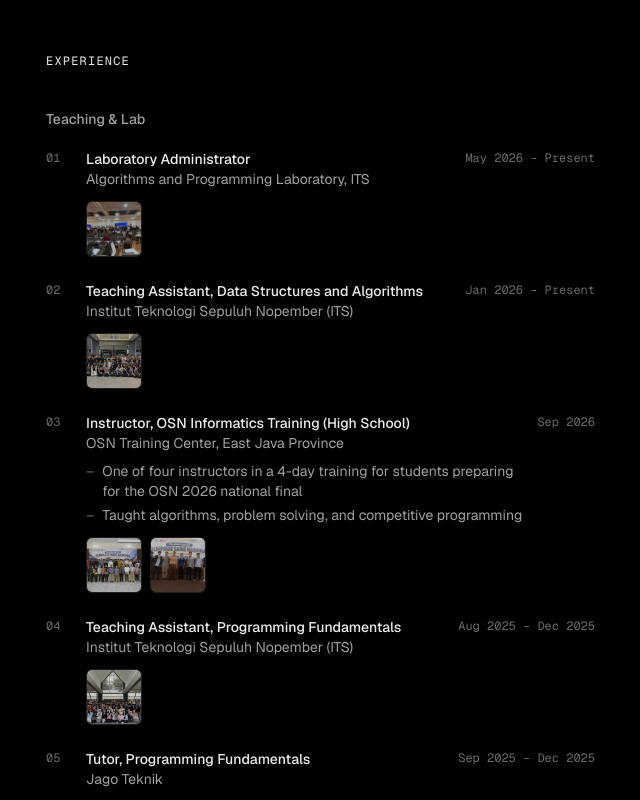
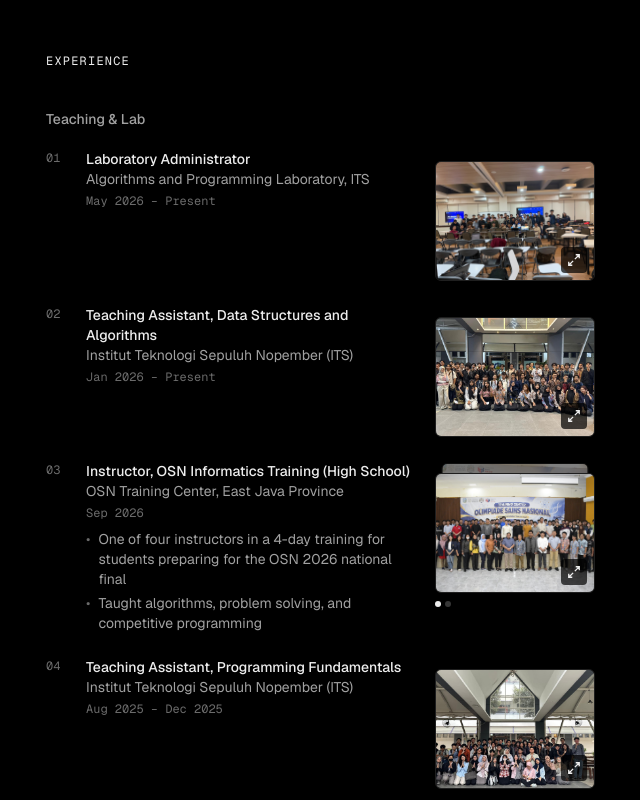
Before and after one commit to FrenaldyH/portoburu, a React (Vite) app: page / in a window 1280 px wide. Shown: the part 1900-2700 px from the top of the page, without its empty margins (557-1197 px from the left). Built offline with nearby package versions, Linux system fonts and the light colour scheme.

Commit message:
feat(ui): show photos as stacked decks with click-to-cycle and full-size view

```diff
--- a/src/components/Gallery.tsx
+++ b/src/components/Gallery.tsx
@@ -71,53 +71,89 @@ export function Lightbox({ photos, index, onChange }: LightboxProps) {
   )
 }
 
-type GalleryProps = {
+// Resting and hover positions of the 1st and 2nd photo behind the front one:
+// each sits a little higher, narrower, and darker, so the deck reads as "more photos here".
+const layerStyles = [
+  '-translate-y-2.5 scale-x-[0.92] brightness-50 group-hover:-translate-y-4',
+  '-translate-y-5 scale-x-[0.84] brightness-[0.3] group-hover:-translate-y-7',
+]
+
+type PhotoStackProps = {
   photos: Image[]
-  max?: number // how many thumbnails to show before collapsing the rest into "+N"
+  frame: string // Tailwind classes for the front photo's size and shape, e.g. "aspect-[4/5] w-full"
 }
 
-// A row of small thumbnails plus a "+N" tile for the rest. Any tile opens the Lightbox there.
-// ponytail: thumbnails load the full photo (<=1600px, ~150 KB, lazy-loaded);
-// generate real thumbnails in `pnpm photos` if total page weight ever becomes a problem.
-export function Gallery({ photos, max = 3 }: GalleryProps) {
+// Photos shown as a small deck: the current photo in front, up to two more peeking out behind.
+// Hover spreads the deck; clicking the photo brings the next one to the front;
+// the corner button opens the full-size viewer at the photo currently shown.
+export function PhotoStack({ photos, frame }: PhotoStackProps) {
+  const [current, setCurrent] = useState(0)
   const [open, setOpen] = useState<number | null>(null)
-  const shown = photos.slice(0, max)
-  const hidden = photos.length - shown.length
+  if (photos.length === 0) return null
+
+  const count = photos.length
+  const photo = photos[current]
+  // Depths to draw behind the front photo, farthest first so nearer ones paint on top.
+  const depths = [2, 1].filter((depth) => depth < count)
+  const frontImage = (
+    <img src={photo.src} alt={photo.alt} loading="lazy" decoding="async" className="size-full object-cover" />
+  )
+  const frontStyle = 'relative block size-full overflow-hidden rounded-md border border-border bg-surface'
 
   return (
-    <>
-      <ul className="mt-3 flex gap-2">
-        {shown.map((photo, i) => (
-          <li key={photo.src}>
+    <div className="group pt-7">
+      <div className={`relative ${frame}`}>
+        {depths.map((depth) => {
+          const behind = photos[(current + depth) % count]
+          return (
+            <img
+              key={depth}
+              src={behind.src}
+              alt=""
+              aria-hidden="true"
+              loading="lazy"
+              decoding="async"
+              className={`absolute inset-0 size-full rounded-md border border-border object-cover transition-transform duration-300 motion-reduce:transition-none ${layerStyles[depth - 1]}`}
+            />
+          )
+        })}
+
+        {count > 1 ? (
           <button
             type="button"
-              onClick={() => setOpen(i)}
-              className="block size-14 overflow-hidden rounded-md border border-border"
+            onClick={() => setCurrent((current + 1) % count)}
+            aria-label={`${photo.alt}. Show next photo`}
+            className={frontStyle}
           >
-              <img
-                src={photo.src}
-                alt={photo.alt}
-                loading="lazy"
-                decoding="async"
-                className="size-full object-cover opacity-80 transition-opacity hover:opacity-100 motion-reduce:transition-none"
-              />
+            {frontImage}
           </button>
-          </li>
-        ))}
-        {hidden > 0 && (
-          <li>
+        ) : (
+          <div className={frontStyle}>{frontImage}</div>
+        )}
+
         <button
           type="button"
-              onClick={() => setOpen(max)}
-              aria-label={`Show ${hidden} more photos`}
-              className="flex size-14 items-center justify-center rounded-md border border-border font-mono text-xs text-muted hover:text-fg"
+          onClick={() => setOpen(current)}
+          aria-label="View photo full size"
+          className="absolute right-2 bottom-2 rounded bg-black/70 p-1.5 text-fg hover:bg-black"
         >
-              +{hidden}
+          {/* "Expand" icon: two arrows pointing to opposite corners. */}
+          <svg viewBox="0 0 16 16" fill="none" stroke="currentColor" strokeWidth="1.5" className="size-3.5">
+            <path d="M10 2h4v4M6 14H2v-4M14 2 9 7M2 14l5-5" />
+          </svg>
         </button>
-          </li>
+      </div>
+
+      {/* Position dots: one per photo, the current one filled. */}
+      {count > 1 && (
+        <ol aria-hidden="true" className="mt-2 flex gap-1">
+          {photos.map((item, i) => (
+            <li key={item.src} className={`size-1.5 rounded-full ${i === current ? 'bg-fg' : 'bg-subtle/50'}`} />
+          ))}
+        </ol>
       )}
-      </ul>
+
       <Lightbox photos={photos} index={open} onChange={setOpen} />
-    </>
+    </div>
   )
 }
--- a/src/components/Row.tsx
+++ b/src/components/Row.tsx
@@ -1,5 +1,5 @@
 import type { Image } from '../types'
-import { Gallery } from './Gallery'
+import { PhotoStack } from './Gallery'
 
 export type Link = { label: string; url: string }
 
@@ -7,7 +7,7 @@ export type RowProps = {
   index: number // position in the list, shown as 01, 02, ...
   title: string
   subtitle?: string
-  meta: string // right-aligned: a period or a year
+  meta: string // a period or a year
   description?: string
   highlights?: string[]
   tags?: string[]
@@ -15,11 +15,18 @@ export type RowProps = {
   photos?: Image[]
 }
 
-// One numbered line in a list, laid out like a music tracklist:
-// number | title and details | date on the right. Used by projects and every Experience section.
+// One numbered line in a list, laid out like a music tracklist.
+// Without photos: number | title and details | date on the right.
+// With photos:    number | title, date, details | photo deck on the right (under the text on phones).
 export function Row({ index, title, subtitle, meta, description, highlights, tags, links, photos }: RowProps) {
+  const hasPhotos = photos !== undefined && photos.length > 0
+
   return (
-    <li className="-mx-3 grid grid-cols-[1.75rem_1fr] gap-x-3 rounded-lg p-3 transition-colors hover:bg-surface motion-reduce:transition-none sm:grid-cols-[1.75rem_1fr_auto]">
+    <li
+      className={`-mx-3 grid grid-cols-[1.75rem_1fr] gap-x-3 rounded-lg p-3 transition-colors hover:bg-surface motion-reduce:transition-none ${
+        hasPhotos ? 'sm:grid-cols-[1.75rem_1fr_10.5rem]' : 'sm:grid-cols-[1.75rem_1fr_auto]'
+      }`}
+    >
       <span aria-hidden="true" className="pt-px font-mono text-xs text-subtle tabular-nums">
         {String(index).padStart(2, '0')}
       </span>
@@ -27,8 +34,8 @@ export function Row({ index, title, subtitle, meta, description, highlights, tag
       <div className="min-w-0">
         <h4 className="text-sm font-medium text-fg">{title}</h4>
         {subtitle && <p className="text-sm text-muted">{subtitle}</p>}
-        {/* On phones the date sits under the title; on wider screens it moves to the right column. */}
-        <p className="mt-1 font-mono text-xs text-subtle sm:hidden">{meta}</p>
+        {/* Date under the title: always when photos take the right column, otherwise on phones only. */}
+        <p className={`mt-1 font-mono text-xs text-subtle ${hasPhotos ? '' : 'sm:hidden'}`}>{meta}</p>
 
         {description && <p className="mt-2 text-sm leading-relaxed text-muted">{description}</p>}
 
@@ -37,7 +44,7 @@ export function Row({ index, title, subtitle, meta, description, highlights, tag
             {highlights.map((highlight) => (
               <li key={highlight} className="flex gap-2">
                 <span aria-hidden="true" className="text-subtle">
-                  –
+                  •
                 </span>
                 <span>{highlight}</span>
               </li>
@@ -71,11 +78,16 @@ export function Row({ index, title, subtitle, meta, description, highlights, tag
             ))}
           </ul>
         )}
-
-        {photos && photos.length > 0 && <Gallery photos={photos} />}
       </div>
 
-      <span className="hidden pt-px text-right font-mono text-xs whitespace-nowrap text-subtle sm:block">{meta}</span>
+      {hasPhotos ? (
+        // Phones: below the text (column 2). Wider screens: right column, same row as the text.
+        <div className="col-start-2 w-48 sm:col-start-3 sm:row-start-1 sm:-mt-4 sm:w-auto sm:pl-2">
+          <PhotoStack photos={photos} frame="aspect-[4/3] w-full" />
+        </div>
+      ) : (
+        <span className="hidden pt-px text-right font-mono text-xs whitespace-nowrap text-subtle sm:block">{meta}</span>
+      )}
     </li>
   )
 }
--- a/src/components/TripCard.tsx
+++ b/src/components/TripCard.tsx
@@ -1,37 +1,20 @@
-import { useState } from 'react'
 import type { Trip } from '../types'
-import { Lightbox } from './Gallery'
+import { PhotoStack } from './Gallery'
 
-// One hike or trip, laid out like an album card: cover photo (opens the viewer),
+// One hike or trip, laid out like an album card: a photo deck,
 // then place, height, location, and date.
 export function TripCard({ trip }: { trip: Trip }) {
-  const [open, setOpen] = useState<number | null>(null)
-  const cover = trip.photos[0]
   const details = [trip.elevation && `${trip.elevation.toLocaleString('en-US')} mdpl`, trip.location]
     .filter(Boolean)
     .join(' · ')
 
   return (
     <li className="rounded-lg p-2 transition-colors hover:bg-surface motion-reduce:transition-none">
-      {cover && (
-        <button
-          type="button"
-          onClick={() => setOpen(0)}
-          className="relative block aspect-[4/5] w-full overflow-hidden rounded-md bg-surface"
-        >
-          <img src={cover.src} alt={cover.alt} loading="lazy" decoding="async" className="size-full object-cover" />
-          {trip.photos.length > 1 && (
-            <span className="absolute right-2 bottom-2 rounded bg-black/75 px-1.5 py-0.5 font-mono text-[10px] text-fg">
-              {trip.photos.length} photos
-            </span>
-          )}
-        </button>
-      )}
+      <PhotoStack photos={trip.photos} frame="aspect-[4/5] w-full" />
       <h4 className="mt-3 text-sm font-medium text-fg">{trip.place}</h4>
       <p className="mt-1 font-mono text-xs text-subtle">{details}</p>
       <p className="font-mono text-xs text-subtle">{trip.date}</p>
       {trip.note && <p className="mt-2 text-sm text-muted">{trip.note}</p>}
-      <Lightbox photos={trip.photos} index={open} onChange={setOpen} />
     </li>
   )
 }
```
Lines whose indentation alone changed are shown as unchanged.
